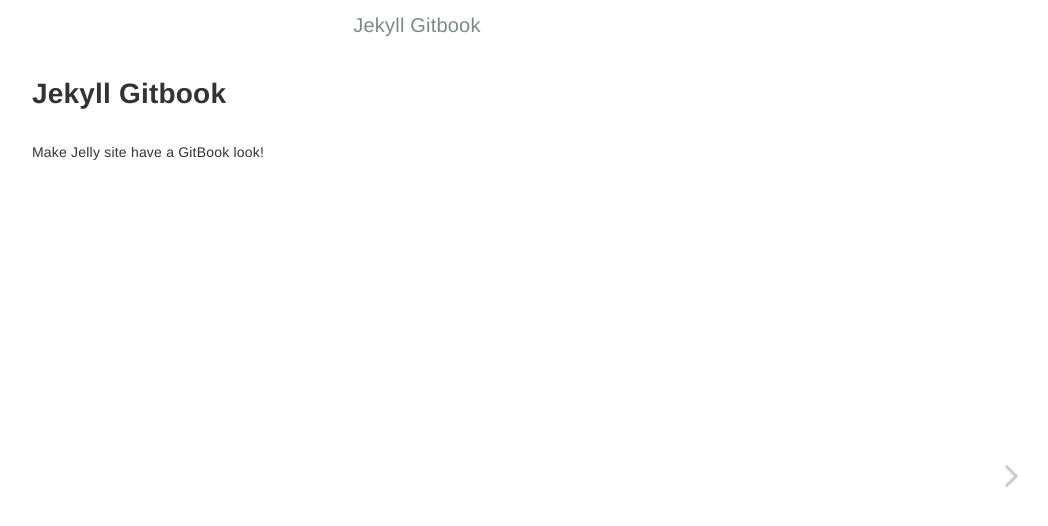
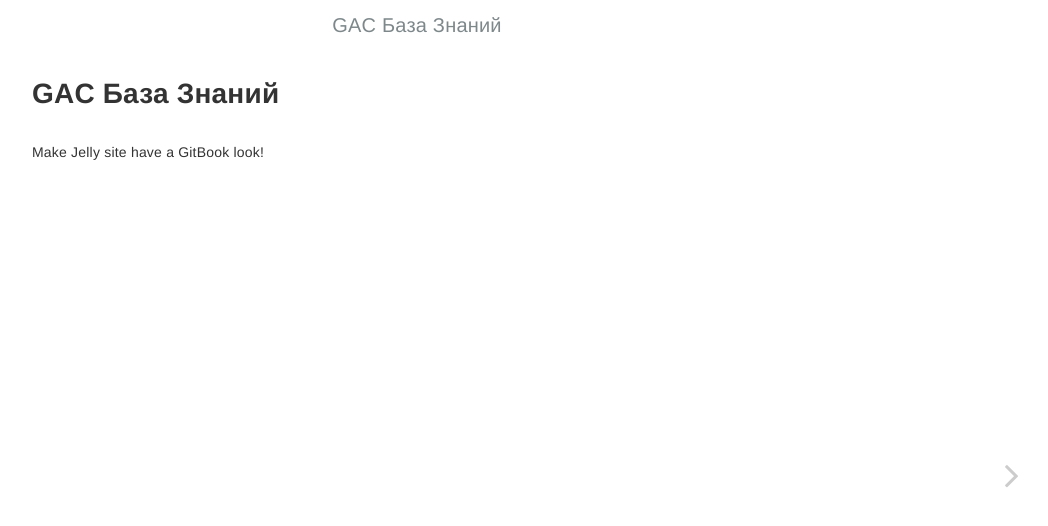
Before and after one commit to Win32Sector/gacclub, a Jekyll site: the page built from index.md, in a window 1280 px wide. Shown: the top 526 px of the page, without its empty margins (223-1271 px from the left). Built offline with Jekyll 4.4.1, drawn with Linux system fonts in a browser that asks for light colours.

Commit message:
initial commit

```diff
--- a/Gemfile
+++ b/Gemfile
@@ -6,5 +6,6 @@ git_source(:github) { |repo_name| "https://github.com/#{repo_name}" }
 gem "jekyll"
 gem 'jemoji'
 gem 'webrick'
+gem 'github-pages'
 
 # gem "rails"
--- a/_config.yml
+++ b/_config.yml
@@ -1,16 +1,14 @@
 # Configurations
-title:            Jekyll Gitbook
-longtitle:        Jekyll Gitbook
-author:           HE Tao
-email:            sighingnow@gmail.com
+title:            GAC База Знаний
+longtitle:        GAC База Знаний
 description: >
-  Build Jekyll site with the GitBook style.
+  GAC База Знаний
 
 version:          1.0
 gitbook_version:  3.2.3
 
-url:              'https://sighingnow.github.io'
-baseurl:          '/jekyll-gitbook'
+url:              'https://gac-db.site'
+baseurl:          '/gac-club'
 rss:              RSS
 
 toc:
@@ -33,7 +31,7 @@ kramdown:
 markdown_ext:     markdown,mkdown,mkdn,mkd,md
 
 # Permalinks
-permalink:        /:categories/:year-:month-:day-:title:output_ext
+permalink:        /:categories/:title:output_ext
 
 exclude:
   - _drafts
```
